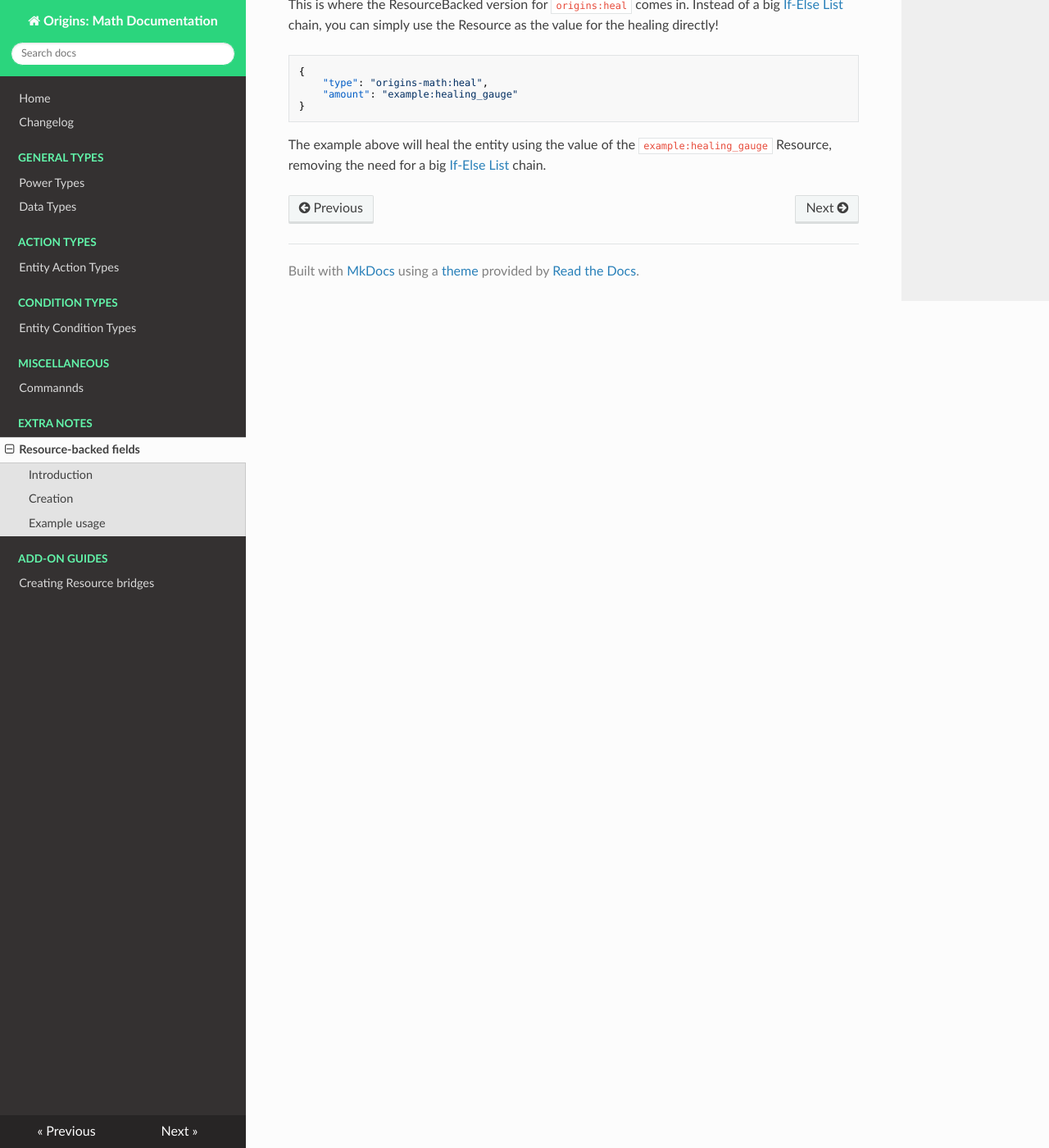
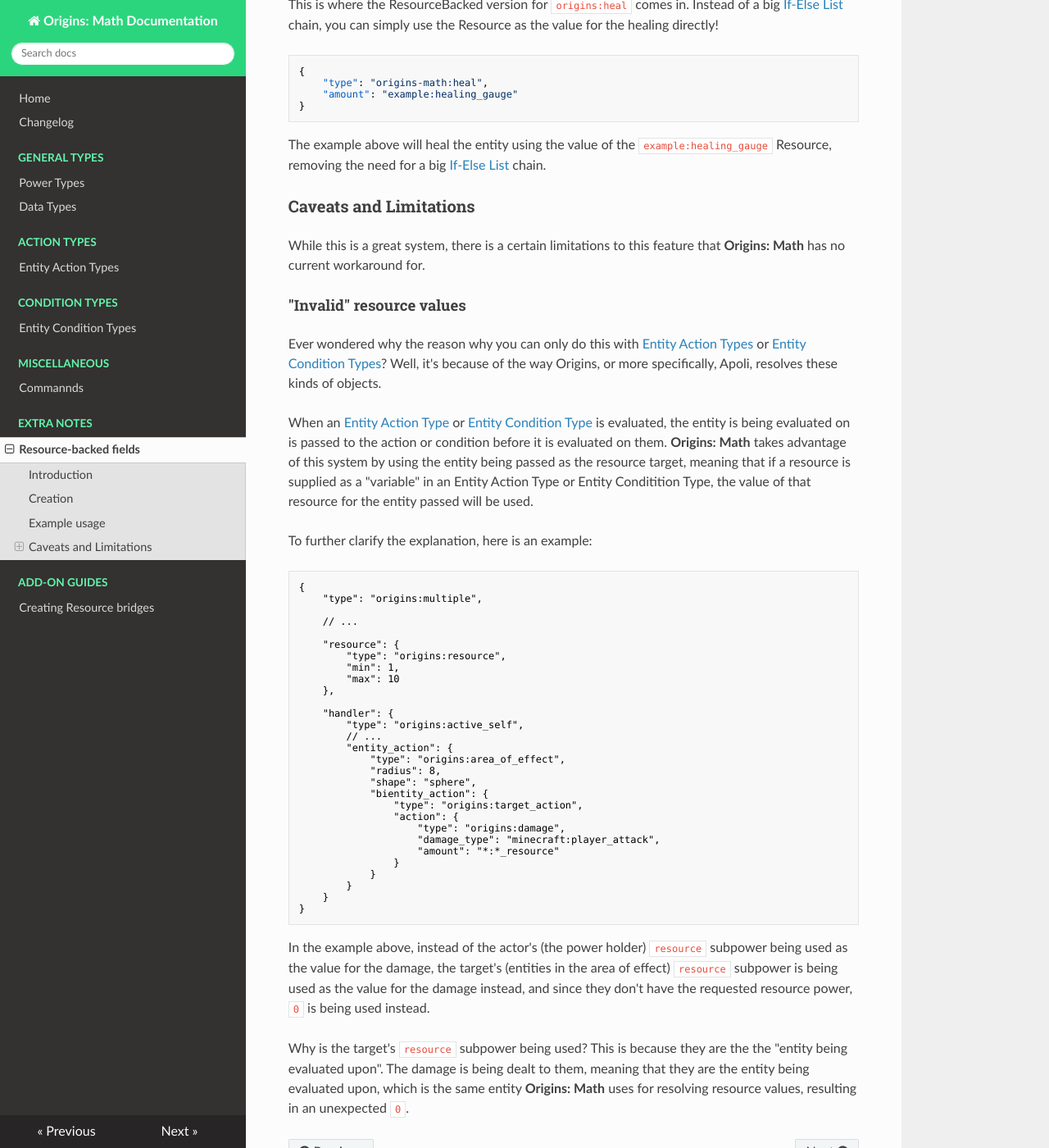
Before and after one commit to xrickastley/origins-math-docs, an MkDocs documentation site: the page built from docs/notes/resource_backed_fields.md, in a window 1280 px wide and 1400 px high, scrolled down 2048 px. Shown: the whole window at 82% size. Built offline with MkDocs 1.6.1, drawn with Linux system fonts in a browser that asks for light colours; nearby versions of some CDN libraries.

Commit message:
Added Resource-backed data types and caveat explanations.

````diff
--- a/docs/notes/resource_backed_fields.md
+++ b/docs/notes/resource_backed_fields.md
@@ -89,3 +89,51 @@ This is where the ResourceBacked version for `origins:heal` comes in. Instead of
 ```
 
 The example above will heal the entity using the value of the `example:healing_gauge` Resource, removing the need for a big [If-Else List](https://origins.readthedocs.io/en/latest/types/meta_action_types/if_else_list/) chain.
+
+### Caveats and Limitations
+
+While this is a great system, there is a certain limitations to this feature that **Origins: Math** has no current workaround for.
+
+#### "Invalid" resource values
+
+Ever wondered why the reason why you can only do this with [Entity Action Types](../types/entity_action_types.md) or [Entity Condition Types](../types/entity_condition_types.md)? Well, it's because of the way Origins, or more specifically, Apoli, resolves these kinds of objects.
+
+When an [Entity Action Type](../types/entity_action_types.md) or [Entity Condition Type](../types/entity_condition_types.md) is evaluated, the entity is being evaluated on is passed to the action or condition before it is evaluated on them. **Origins: Math** takes advantage of this system by using the entity being passed as the resource target, meaning that if a resource is supplied as a "variable" in an Entity Action Type or Entity Conditition Type, the value of that resource for the entity passed will be used.
+
+To further clarify the explanation, here is an example:
+
+```jsonc
+{
+	"type": "origins:multiple",
+
+	// ...
+
+	"resource": {
+		"type": "origins:resource",
+		"min": 1,
+		"max": 10
+	},
+
+	"handler": {
+		"type": "origins:active_self",
+		// ...
+		"entity_action": {
+			"type": "origins:area_of_effect",
+			"radius": 8,
+			"shape": "sphere",
+			"bientity_action": {
+				"type": "origins:target_action",
+				"action": {
+					"type": "origins:damage",
+					"damage_type": "minecraft:player_attack",
+					"amount": "*:*_resource"
+				}
+			}
+		}
+	}
+}
+```
+
+In the example above, instead of the actor's (the power holder) `resource` subpower being used as the value for the damage, the target's (entities in the area of effect) `resource` subpower is being used as the value for the damage instead, and since they don't have the requested resource power, `0` is being used instead.
+
+Why is the target's `resource` subpower being used? This is because they are the the "entity being evaluated upon". The damage is being dealt to them, meaning that they are the entity being evaluated upon, which is the same entity **Origins: Math** uses for resolving resource values, resulting in an unexpected `0`.
````
Also changed, not shown: docs/types/data_types.md (+4 -0 lines), docs/types/data_types/resource-backed_float.md (added, +27 -0 lines), docs/types/data_types/resource-backed_integer.md (added, +27 -0 lines).
